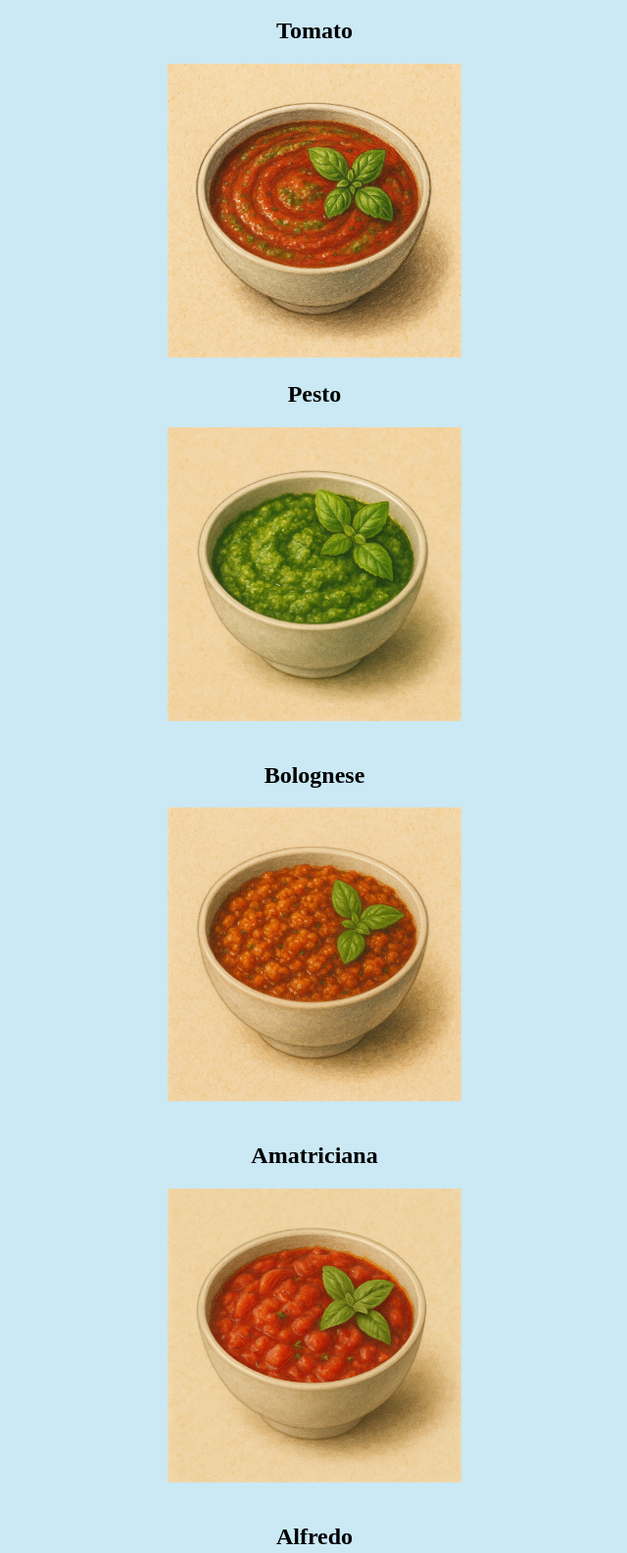
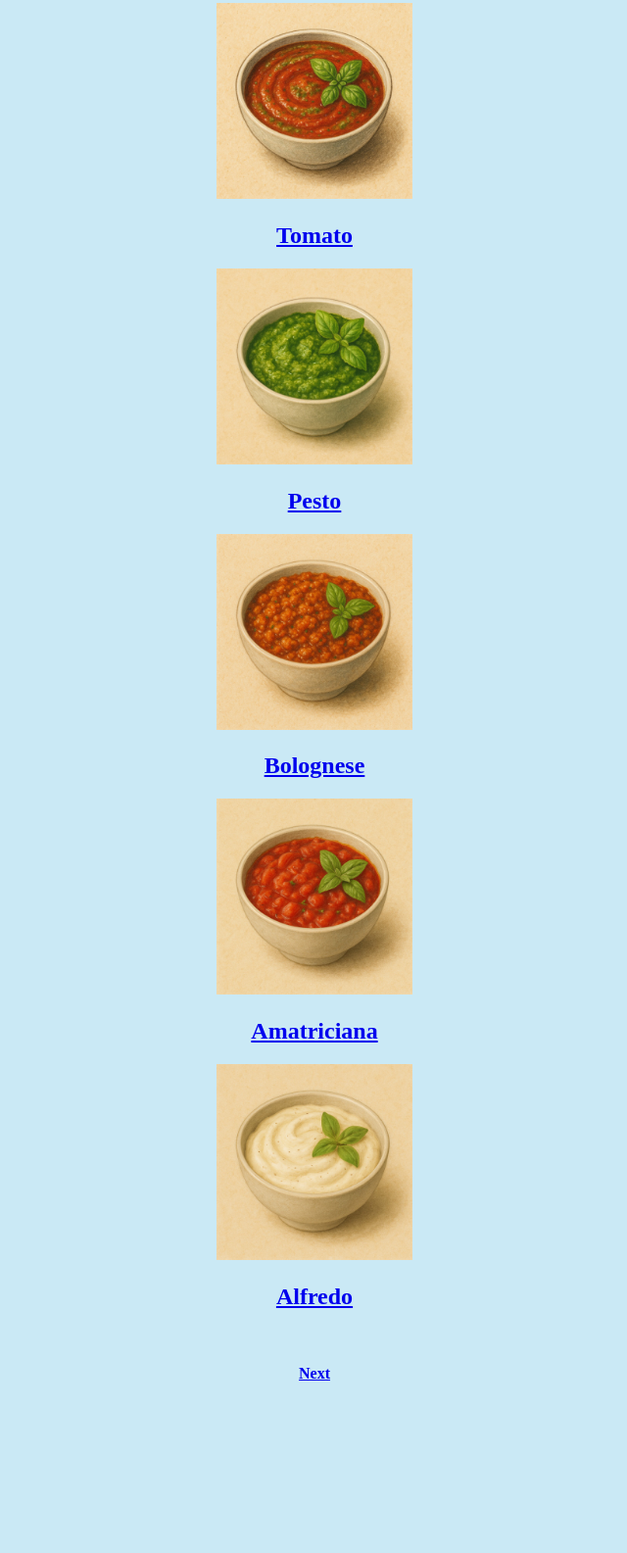
Before and after one commit to mirandamaligno12-tech/mirandamaligno12-tech.github.io, a plain HTML site: page project 2/index.html/slide05.html in a window 1280 px wide. Shown: the part 300-1885 px from the top of the page at 98% size, without its empty margins (319-959 px from the left). After the commit the page ends 1719 px from the top, so only its background shows below. Drawn offline with Linux system fonts and the light colour scheme.

Commit message:
Add files via upload

```diff
--- a/project 2/index.html/slide05.html
+++ b/project 2/index.html/slide05.html
@@ -1,13 +1,13 @@
 <!DOCTYPE html>
 <html lang="en">
 <head>
-	<meta charset="utf-8">
-	<title>ALL SAUCES</title>
+    <meta charset="utf-8">
+    <title>All Sauces</title>
 </head>
 <body bgcolor="#CAE9F5">
 
-<center>
-	<pre>
+    <center>
+        <pre>
 
       _       _____     _____
      / \     |_   _|   |_   _|
@@ -21,32 +21,45 @@
 | \____) | _/ /   \ \_\ \__/ /  \ `.___.'\ _| |__/ || \____) |
  \______.'|____| |____|`.__.'    `.____ .'|________| \______.'
 
- </pre>
-</center>
+        </pre>
 
- </head>
- <body>
- 	<center>
- 		<h1>Pick Your Sauces</h1>
-
- 		<h2> Tomato</h2>
- 		<img src="tomato.jpg" alt="Tomato" width="300">
-
- 		<h2>Pesto</h2>
- 		<img src="pesto.jpg" alt="Pesto" width="300"><br><br>
-
- 		<h2>Bolognese</h2>
- 		<img src="bolognese.jpg" alt="Bolognese" width="300"><br><br>
-
- 		<h2>Amatriciana</h2>
- 		<img src="amatriciana.jpg" alt="Amatriciana" width="300"><br><br>
-
- 		<h2>Alfredo</h2>
- 		<img src="alfredo.jpg" alt="Alfredo" width="300"><br><br>
+        <h1>Pick Your Sauces</h1>
 
 
- 	<a href="slide06.html">Next</a>
+        <a href="tomato.html">
+            <img src="tomato.jpg" alt="Tomato" width="200"><br>
+            <h2>Tomato</h2>
+        </a>
 
- 	</center>
- </body>
- </html>
+
+        <a href="pesto.html">
+            <img src="pesto.jpg" alt="Pesto" width="200"><br>
+            <h2>Pesto</h2>
+        </a>
+
+
+        <a href="bolognese.html">
+            <img src="bolognese.jpg" alt="Bolognese" width="200"><br>
+            <h2>Bolognese</h2>
+        </a>
+
+
+        <a href="amatriciana.html">
+            <img src="amatriciana.jpg" alt="Amatriciana" width="200"><br>
+            <h2>Amatriciana</h2>
+        </a>
+
+
+        <a href="alfredo.html">
+            <img src="alfredo.jpg" alt="Alfredo" width="200"><br>
+            <h2>Alfredo</h2>
+        </a>
+
+
+        <br><br>
+        <a href="slide06.html"><strong>Next</strong></a>
+
+    </center>
+
+</body>
+</html>
```
